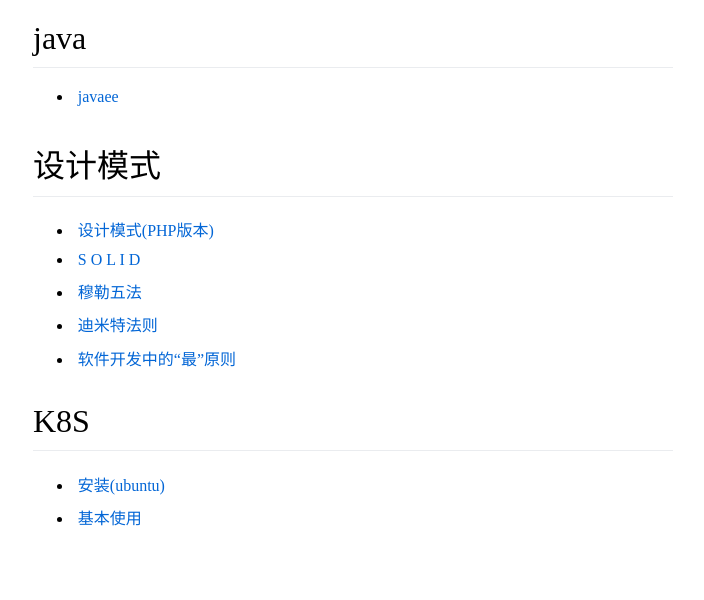
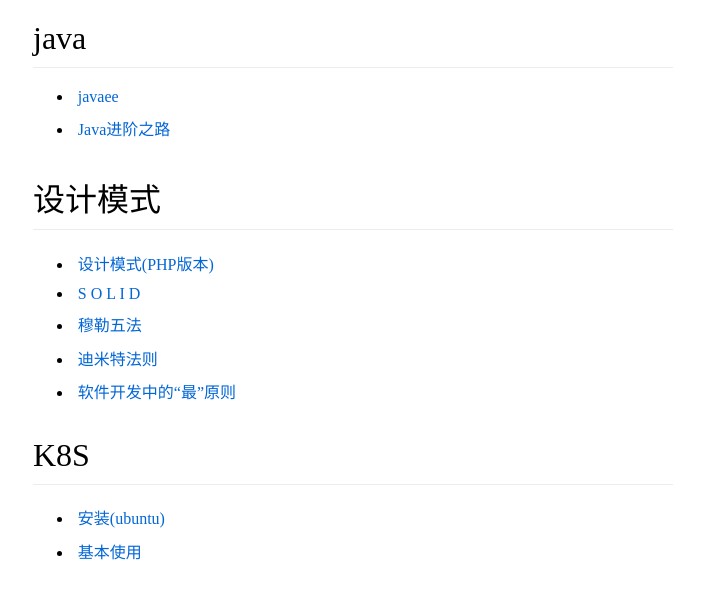
Before and after one commit to 1696016910/java, a plain HTML site: page index.html in a window 1280 px wide. Shown: the whole page, without its empty margins (287-991 px from the left). Drawn offline with Linux system fonts and the light colour scheme.

Commit message:
java进阶之路

```diff
--- a/index.html
+++ b/index.html
@@ -13,6 +13,7 @@
         <div class="list">
             <ul>
                 <li><a href="./javaee.html" target="_blank">javaee</a></li>
+                <li><a href="https://tobebetterjavaer.com/home.html" target="_blank">Java进阶之路</a></li>
             </ul>
         </div>
     </div>
```
